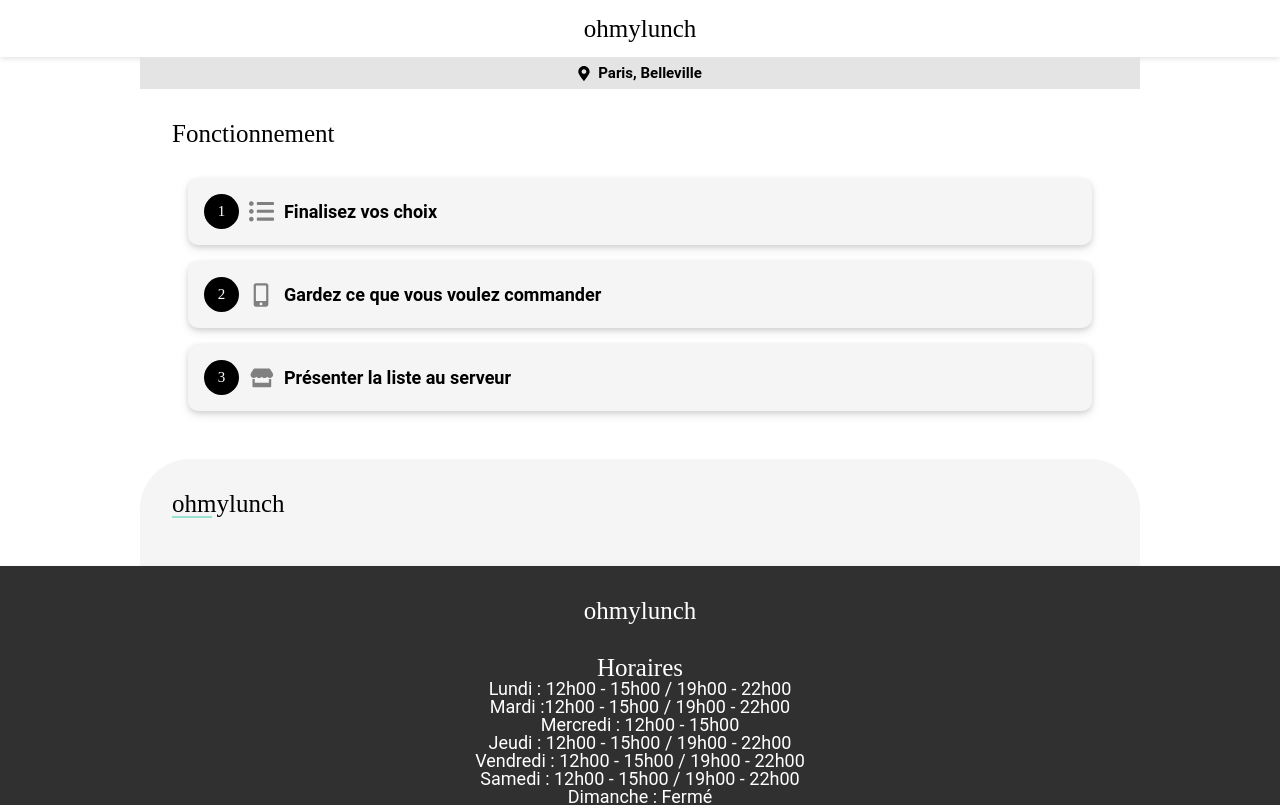
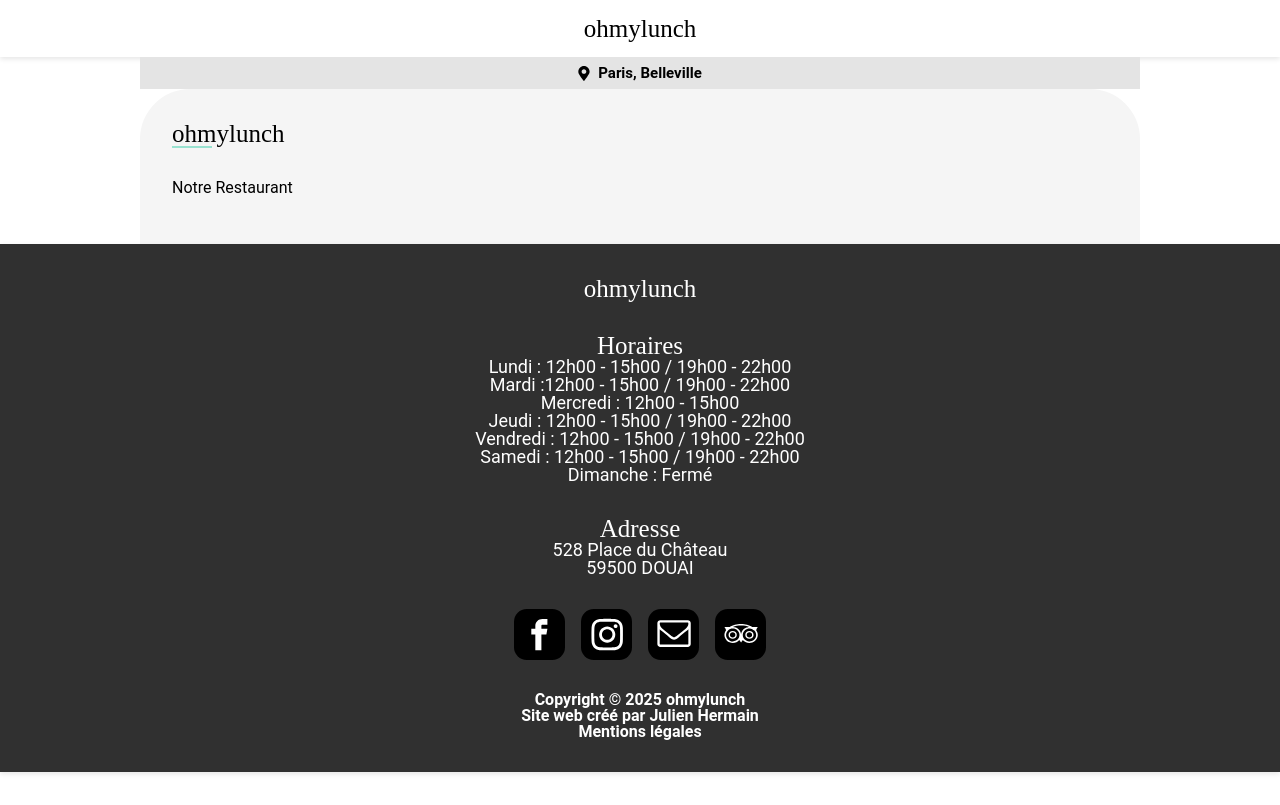
Before and after one commit to julien382/ohmylunch, a React (Vite) app: page /Histoire in a window 1280 px wide. Shown: the top 805 px of the page. Built offline with nearby package versions, Linux system fonts and the light colour scheme; a web font is replaced by a local one.

Commit message:
add content History component and change Panier

```diff
--- a/src/components/History/History.jsx
+++ b/src/components/History/History.jsx
@@ -2,10 +2,10 @@ import './History.scss'
 
 const History = () => {
     return (
-        <div className='laCarte'>
-                <h2 className='laCarteTitle'>ohmylunch</h2>
+        <div className='history'>
+                <h2 className='historyTitle'>ohmylunch</h2>
                 <span className='laCarteTypePlatsBarre'></span>
-
+                <h3 className='historyText'>Notre Restaurant</h3>
 
         </div>
     )
--- a/src/components/History/History.scss
+++ b/src/components/History/History.scss
@@ -0,0 +1,21 @@
+@import '../../styles/index.scss';
+
+.history {
+    display: flex;
+    flex-direction: column;
+    padding: 2rem;
+    background-color: $secondary-white-color;
+    color: $primary-black-color;
+    border-top-left-radius: 50px;
+    border-top-right-radius: 50px;
+}
+
+.historyTitle {
+    font-size: $primary-font-size;
+    font-family: $secondary-font;
+}
+
+.historyText {
+    margin-top: 1rem;
+    margin-bottom: 1rem;
+}
--- a/src/components/LaCarte/LaCarte.scss
+++ b/src/components/LaCarte/LaCarte.scss
@@ -31,7 +31,7 @@
     height: 2px;
     background-color: $primary-color;
     margin-bottom: 1rem;
-  }
+}
 
 .laCarteCards {
     display: flex;
--- a/src/pages/CartPage/CartPage.jsx
+++ b/src/pages/CartPage/CartPage.jsx
@@ -1,9 +1,23 @@
 import './CartPage.scss'
+
+import listeIcon from '../../assets/svg/liste.svg';
+import portableIcon from '../../assets/svg/portable.svg';
+import shopIcon from '../../assets/svg/shop.svg';
+import Fonctionnement from '../../components/Fonctionnement/Fonctionnement';
+import ContainerCity from '../../components/ContainerCity/ContainerCity';
 
 const CartPage = () => {
 
     return (
         <div>
+            <ContainerCity />
+            <Fonctionnement
+                icon1={listeIcon}
+                icon2={portableIcon}
+                icon3={shopIcon}
+                text1={"Finalisez vos choix"}
+                text2={"Gardez ce que vous voulez commander"}
+                text3={"Présenter la liste au serveur"} />
 
         </div>
     )
--- a/src/pages/HistoryPage/HistoryPage.jsx
+++ b/src/pages/HistoryPage/HistoryPage.jsx
@@ -1,9 +1,5 @@
-import Fonctionnement from '../../components/Fonctionnement/Fonctionnement'
 import './HistoryPage.scss'
 
-import listeIcon from '../../assets/svg/liste.svg';
-import portableIcon from '../../assets/svg/portable.svg';
-import shopIcon from '../../assets/svg/shop.svg';
 import ContainerCity from '../../components/ContainerCity/ContainerCity';
 import History from '../../components/History/History';
 
@@ -12,13 +8,6 @@ const HistoryPage = () => {
     return (
         <div>
             <ContainerCity />
-            <Fonctionnement
-                icon1={listeIcon}
-                icon2={portableIcon}
-                icon3={shopIcon}
-                text1={"Finalisez vos choix"}
-                text2={"Gardez ce que vous voulez commander"}
-                text3={"Présenter la liste au serveur"} />
             <History />
         </div>
     )
```
